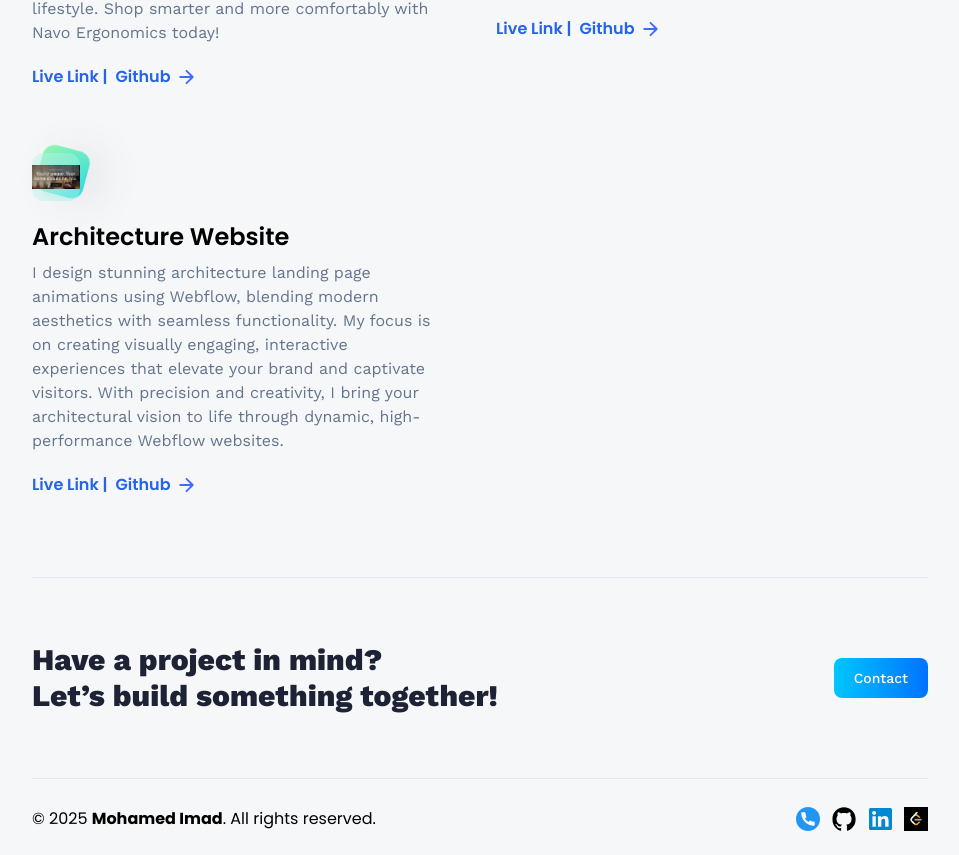
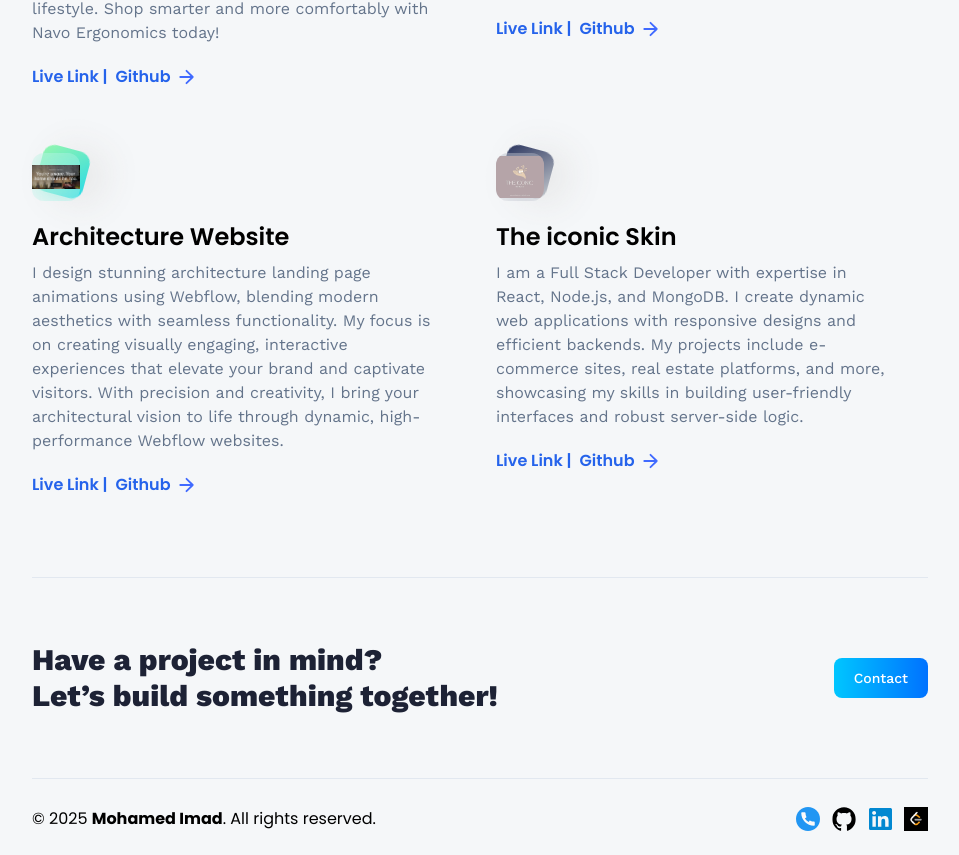
Before and after one commit to imadmohamed/3D_portfolio-main, a React (Vite) app: page /projects in a window 1280 px wide. Shown: the part 2269-3124 px from the top of the page, without its empty margins (160-1119 px from the left). Built offline with nearby package versions, Linux system fonts and the light colour scheme; no server answers.

Commit message:
add one project

```diff
--- a/src/constants/index.js
+++ b/src/constants/index.js
@@ -42,6 +42,7 @@ import kikibeauty from "../assets/icons/kikibeauty.png"
 import navo from "../assets/icons/navo.png"
 import apple_logo from "../assets/icons/apple-logo.png";
 import archi from "../assets/icons/aechi.png";
+import icon from "../assets/icons/icon.png";
 
 export const skills = [
 
@@ -305,6 +306,15 @@ export const projects = [
         link: 'https://mohammeds-superb-site-45e808.webflow.io/',
         link2: '',
     },
+    {
+        iconUrl: icon,
+        theme: 'btn-back-black',
+        name: 'The iconic Skin',
+        description: "I am a Full Stack Developer with expertise in React, Node.js, and MongoDB. I create dynamic web applications with responsive designs and efficient backends. My projects include e-commerce sites, real estate platforms, and more, showcasing my skills in building user-friendly interfaces and robust server-side logic.",
+        link: 'https://theiconicskin.com',
+        link2: ''
+
+    }
 
 
 ];
```
Also changed, not shown: src/assets/icons/icon.png (added).
